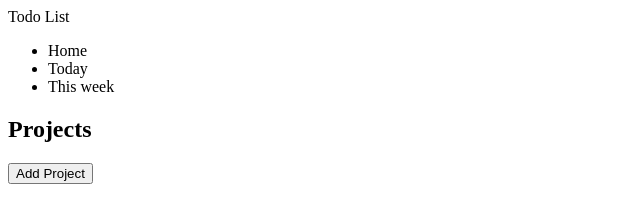
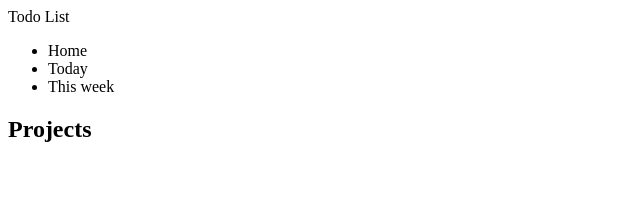
Before and after one commit to hzk2021/Todo-List, a plain HTML site: page index.html in a window 1280 px wide. Shown: the whole page, without its empty margins (0-640 px from the left). Drawn offline with Linux system fonts and the light colour scheme.

Commit message:
Completed webflow

```diff
--- a/index.html
+++ b/index.html
@@ -26,9 +26,10 @@
             <!-- <ul>
                 <li>Project 1</li>
                 <li>Project 2</li>
-            </ul> -->
+            </ul>
 
-            <button>Add Project</button>
+            <button>Add Project</button> -->
+
         </div>
     </nav>
 
```
